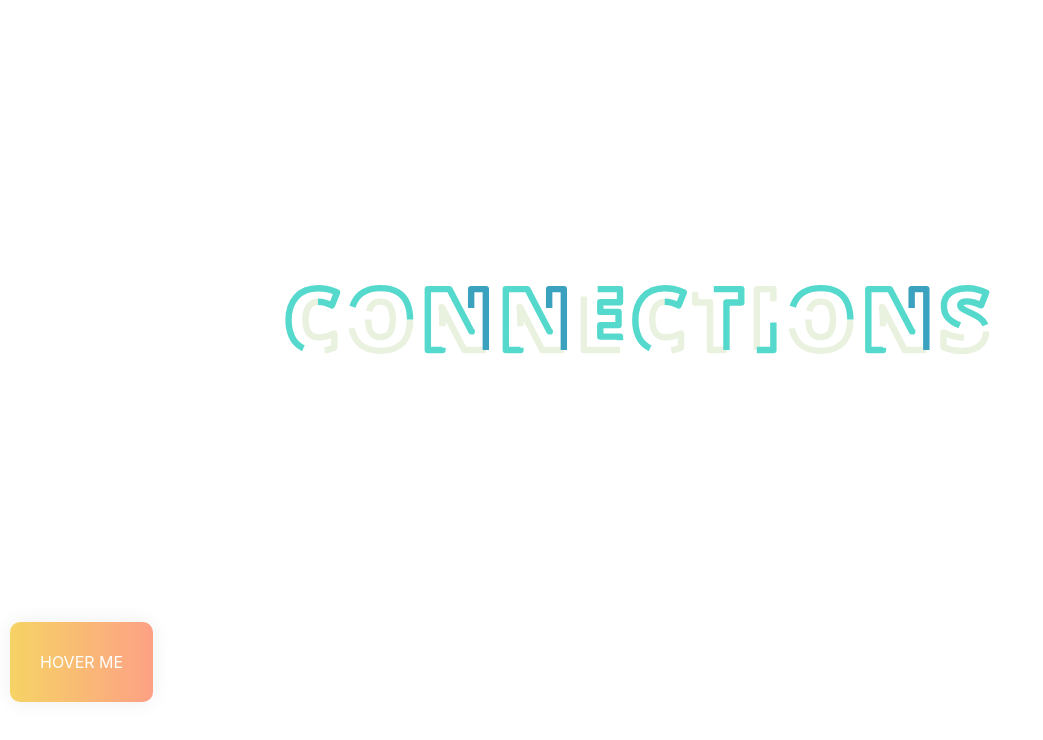
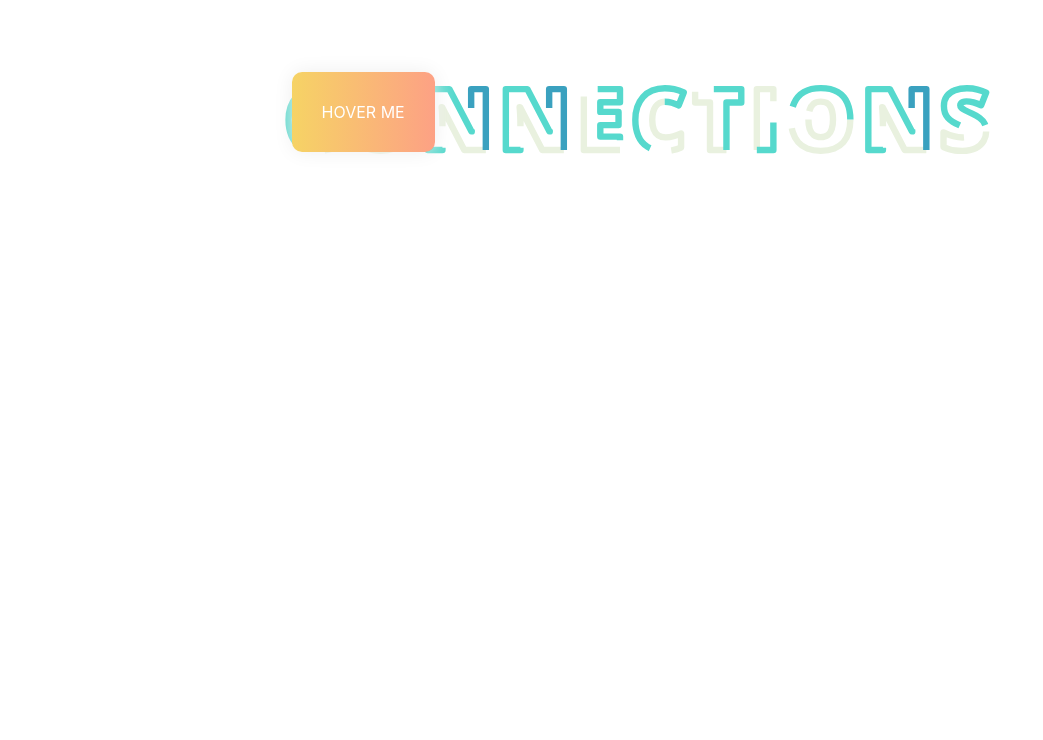
Before and after one commit to nikhil23-Rao/Connections, a Next.js app in the folder web/: page / in a window 1280 px wide. Shown: the top 740 px of the page, without its empty margins (0-1043 px from the left). Built offline with nearby package versions, Linux system fonts and the light colour scheme.

Commit message:
Start landing page design.

```diff
--- a/web/components/Landing/Button.tsx
+++ b/web/components/Landing/Button.tsx
@@ -1,7 +1,9 @@
-export const Button = () => {
-  return (
-    <>
-      <a className="btn btn-1">Hover me</a>
-    </>
-  );
+import React from "react";
+
+interface IProps {
+  style: React.CSSProperties;
+}
+
+export const Button = ({ style }: IProps) => {
+  return <a className="btn btn-1">Hover me</a>;
 };
--- a/web/pages/index.tsx
+++ b/web/pages/index.tsx
@@ -5,9 +5,11 @@ import { Button } from "../components/Landing/Button";
 const Home: NextPage = () => {
   return (
     <>
-      <AnimatedTitle />
-      <div>
-        <Button />
+      <div style={{ marginTop: -200 }}>
+        <AnimatedTitle />
+        <div style={{ marginLeft: "22%", marginTop: -350 }}>
+          <Button style={{ width: "50%" }} />
+        </div>
       </div>
     </>
   );
--- a/web/styles/Landing/Button.css
+++ b/web/styles/Landing/Button.css
@@ -11,6 +11,8 @@
        /* text-shadow: 0px 0px 10px rgba(0,0,0,0.2);*/
 	box-shadow: 0 0 20px #eee;
 	border-radius: 10px;
+	width: 900px !important;
+	height: 300px;
        }
 
       /* Demo Stuff End -> */
@@ -23,4 +25,5 @@
 
       .btn-1 {
 	background-image: linear-gradient(to right, #f6d365 0%, #fda085 51%, #f6d365 100%);
+
       }
```
